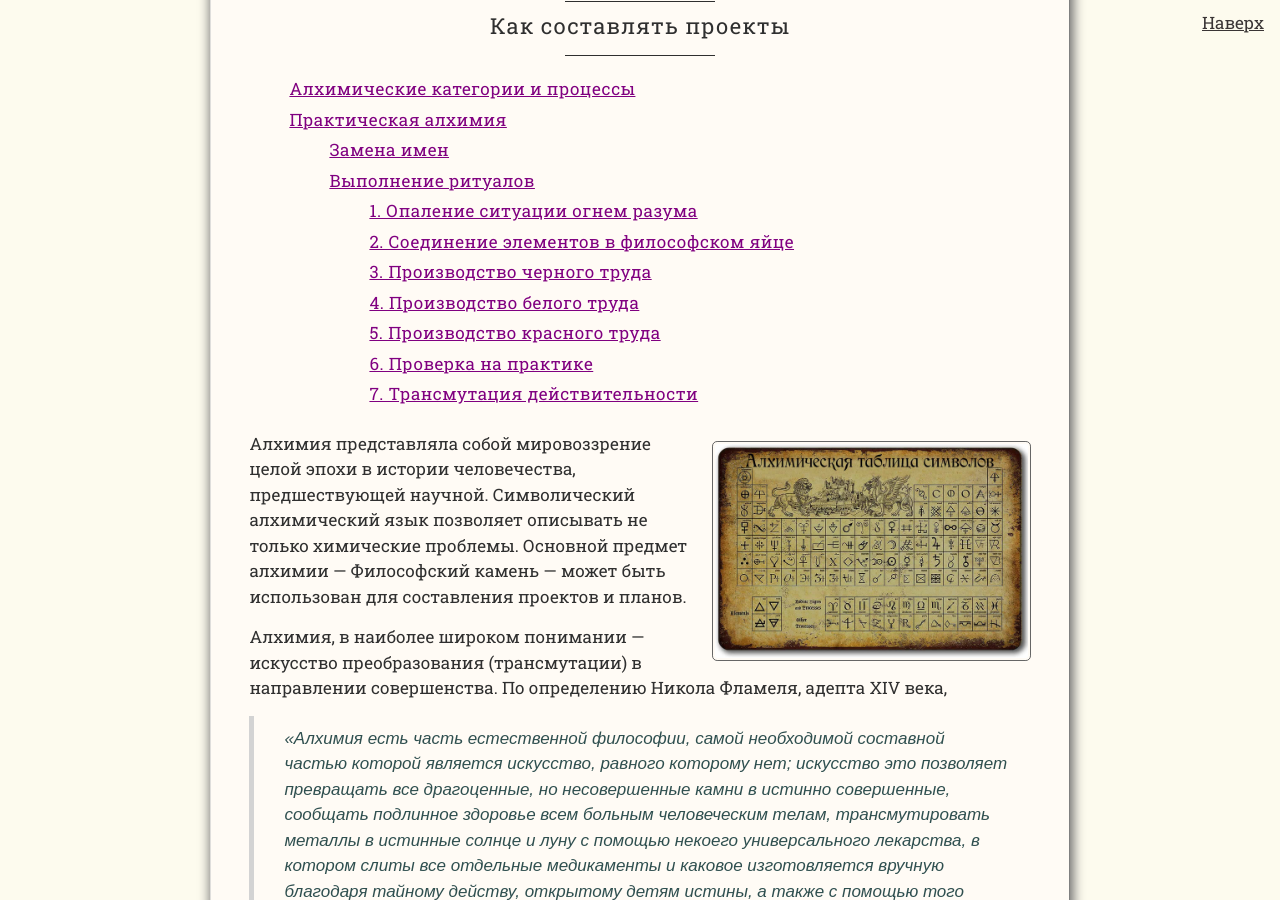
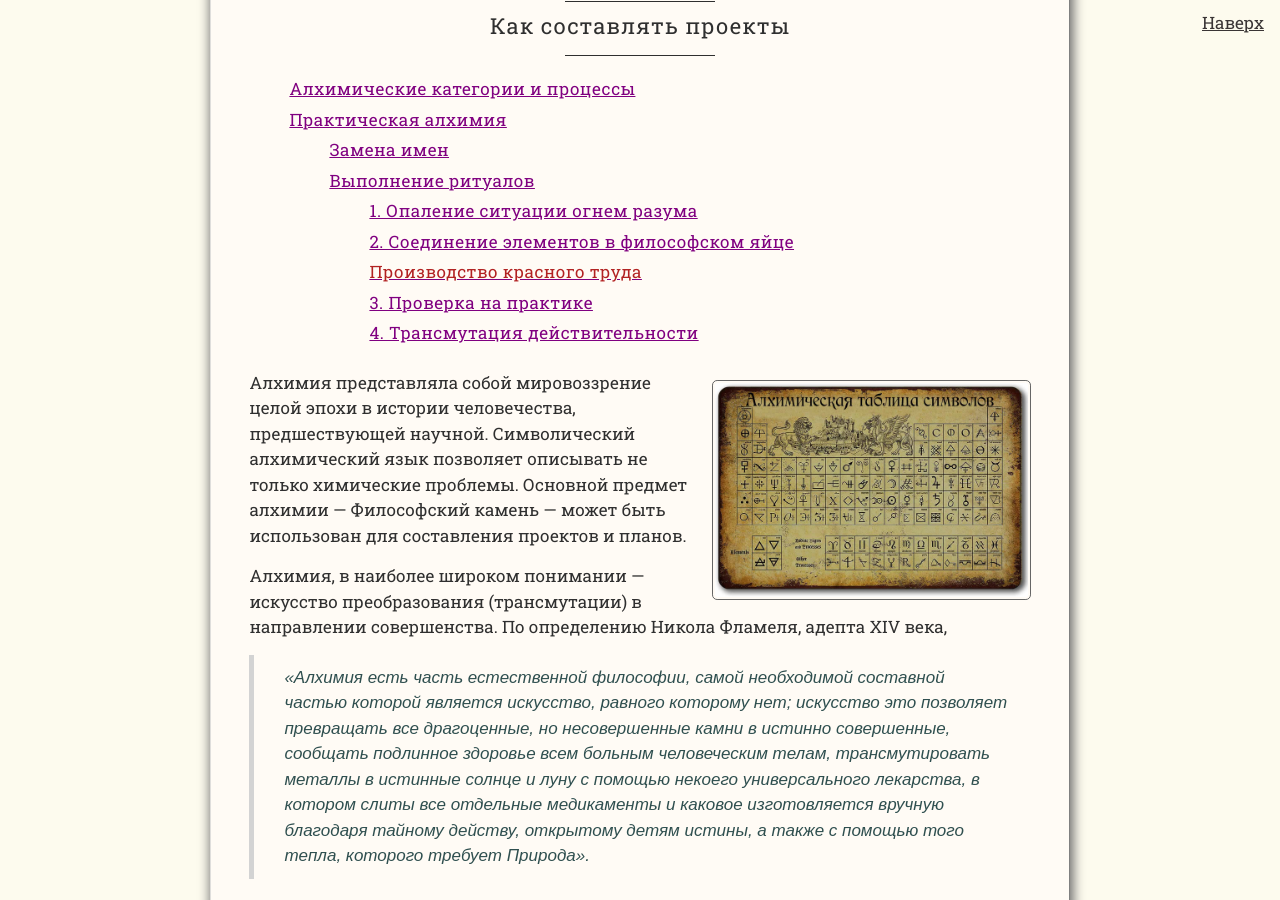
Before and after one commit to SergSi/land-use-art, a Jekyll site: the page built from _posts/2024-10-25-alchemy.md, in a window 1280 px wide and 900 px high, scrolled down 326 px. Built offline with Jekyll 4.4.1, drawn with Linux system fonts in a browser that asks for light colours; some web fonts are replaced; some of the changed text lies outside the part shown.

Commit message:
Update 2024-10-25-alchemy.md

```diff
--- a/_posts/2024-10-25-alchemy.md
+++ b/_posts/2024-10-25-alchemy.md
@@ -95,26 +95,26 @@
 
 Когда все нужные элементы заложены, начинается проектный труд. Основные алхимические процессы, имеющие своей целью преобразование исходных элементов в проектные решения, это: анализ, синтез, модификация; фиксация; разделение; умножение.
 
-### 3. Производство черного труда
+**Производство черного труда**
 
 Производим черный труд – выявляем и осаждаем несбыточные желания, не подкрепленными нужными усилиями. Скрытые желания вскрываем и нейтрализуем, затрачивая для этого определенную энергию. Скрытые желания сопричастных лиц, прикрытые правильными словами и лозунгами представляют проблему для любого проекта.  Задачи черного труда — нейтрализовать несбыточные и скрытые от посторонних глаз желания.
 
 В Западной Европе много удобных поселений. А почему они удобные? Потому, что строились самими жителями для своих нужд, а не рабочими из далеких колоний за счет средств инвесторов, преследующих свои, не раскрываемые публично цели. Повторение опыта создания удобного и красивого землепользования, при кооперативной организации, не составит большого труда.
 
-### 4. Производство белого труда
+**Производство белого труда**
 
 Производим белый труд – выделяем разумные желания, соответствующие естественному ходу событий и размеру усилий, которые готовы приложить участники. Белый труд проявляет разумные, реализуемые желания.  Белый труд позволяет получить практичные цели, соответствующие естественному ходу событий и размеру выделяемых ресурсов.
 
 Задача белого труда — ответить на вопрос — почему надо что-то сделать. Ответ на этот вопрос позволяет успешно ответить на следующий вопрос — как это сделать?
 
-### 5. Производство красного труда
+### **Производство красного труда**
 
 Производим красный труд – соединяем сложившуюся ситуацию с усилиями, которые позволяют достичь разумные цели. Красный труд отвечает на вопрос — как что-то надо сделать. В зависимости от степени приложенных к желаниям усилий, получаем белый, розовый или красный камень. Красный камень это средство достижения любых желаний, полностью обеспеченных кадровыми, материальными, финансовыми ресурсами. Розовый камень – средство улучшения ситуации в условиях ограниченных ресурсов. Белый камень получается, когда ресурсов хватает только на сохранение ситуации, в надежде, что условия, как минимум, не ухудшаться.
 
-### 6. Проверка на практике
+### 3. Проверка на практике
 
 В результате практического применения сила правильного камня возрастает. Особенно для камня полезно, когда его прикладывают к самых трудным и запутанным проблемам. Пустое обсуждение достоинств камня силы ему не прибавляет. Если проектные решения, составляющие суть философского камня, правильные, то в ходе реализации возрастает число сторонников, располагающих ресурсами. Новые ресурсы увеличивают красноту камня и его силу. Практический опыт приводит к пересмотру реализуемых желаний (решаемых задач) и при тех же самых располагаемых ресурсах ведет к увеличению силы   камня и его красноты за счет уменьшения доли в камне белого вещества желаний.
 
-### 7. Трансмутация действительности
+### 4. Трансмутация действительности
 
 В результате проектного труда получается философский камень красного, розового или белого цвета, который применим для решения реальных проблем. Как выглядит наш философский камень? Это проект, который описывает изменяемую ситуацию, причины ее возникновения, разумные цели, располагаемые ресурсы и методы их применения.
```
